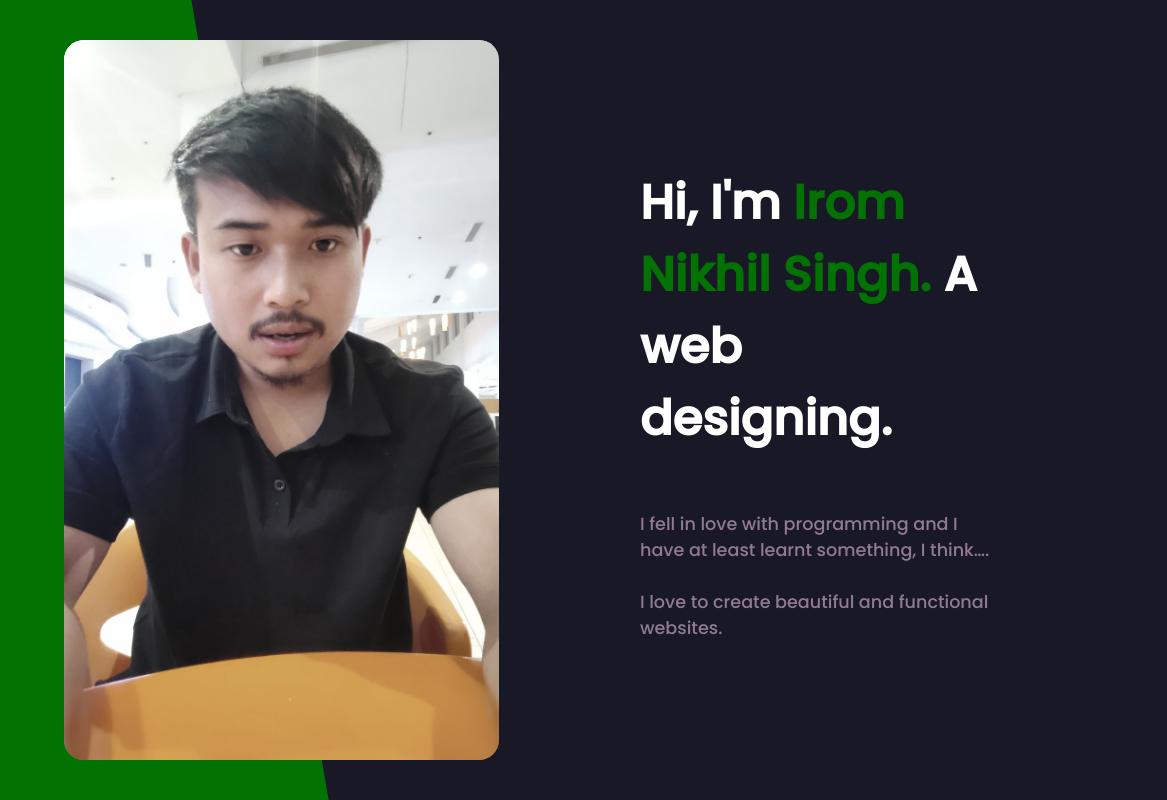
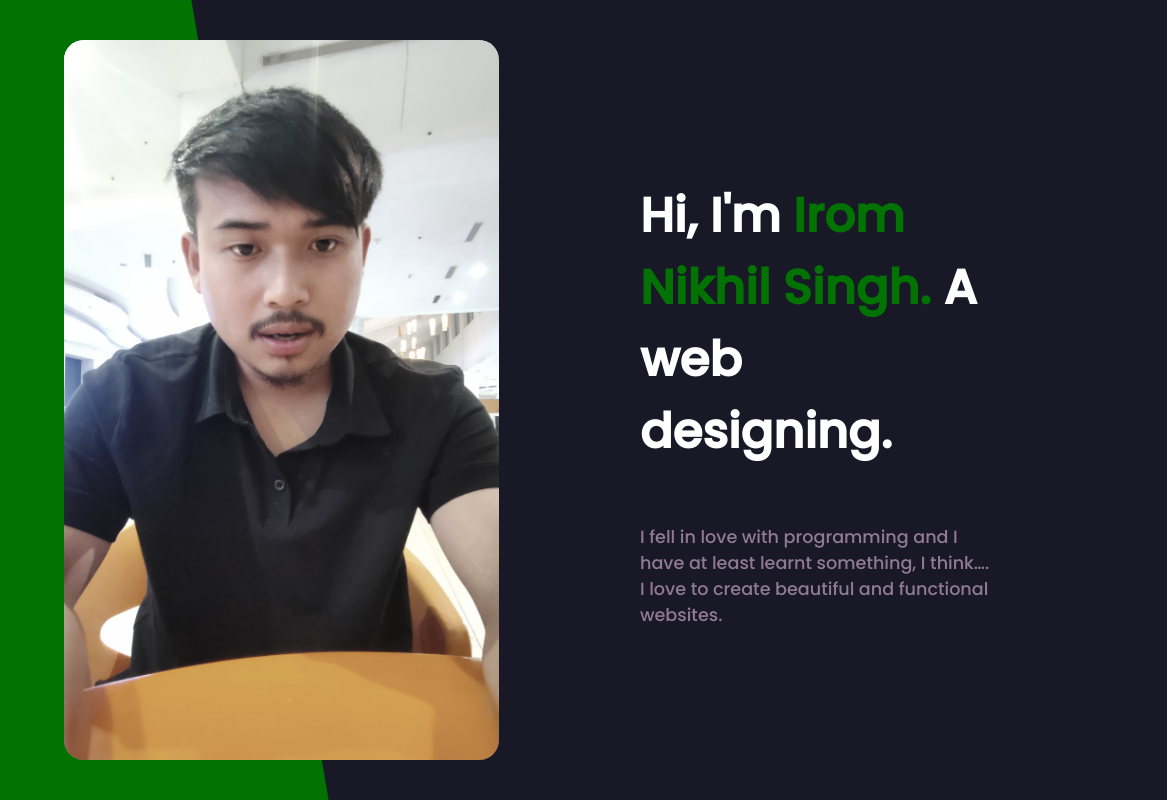
Before and after one commit to 99nikhil/Portfolio, a website built with Parcel: page index.html in a window 1280 px wide. Shown: the full height of the page, 0-1167 px from the left. Built offline with nearby package versions, Linux system fonts and the light colour scheme.

Commit message:
removing br tag

```diff
--- a/index.html
+++ b/index.html
@@ -30,7 +30,7 @@
             Hi, I'm <span>Irom Nikhil Singh.</span> A web designing.
           </h1>
           <p>
-            I fell in love with programming and I have at least learnt something, I think…. <br><br> I love to create beautiful and functional
+            I fell in love with programming and I have at least learnt something, I think…. <br> I love to create beautiful and functional
             websites.
           </p>
         </div>
```
